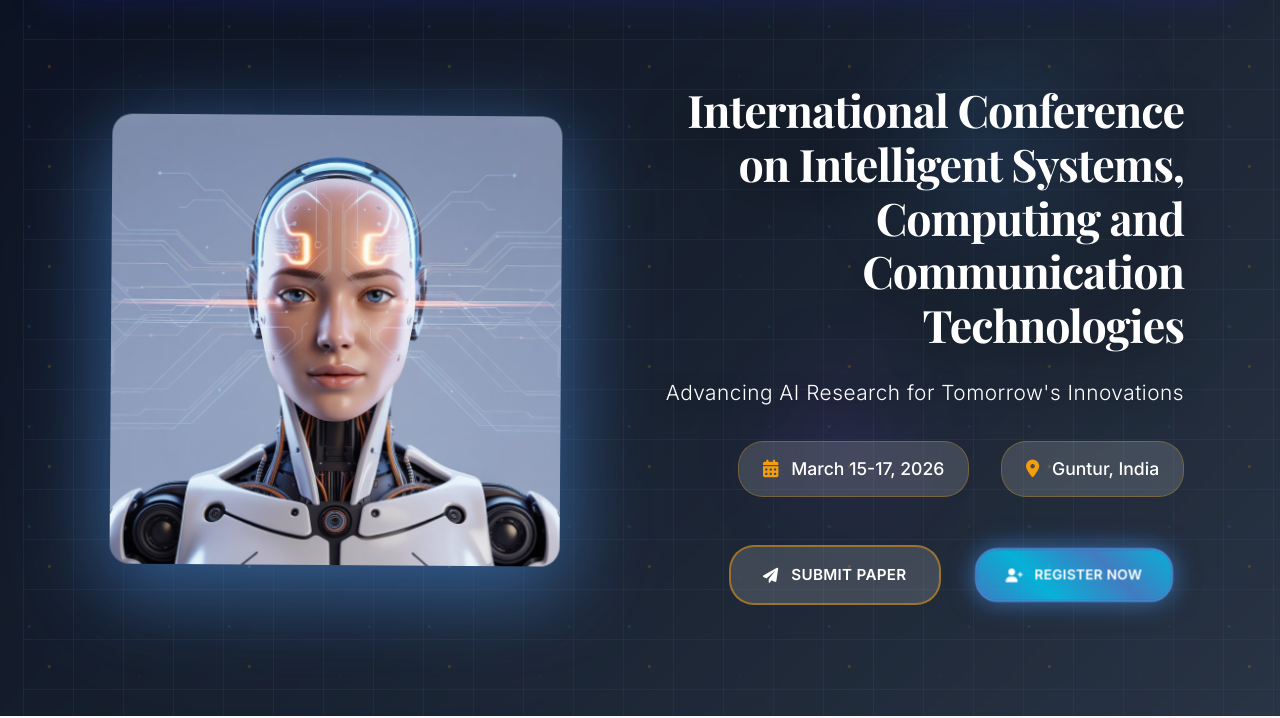
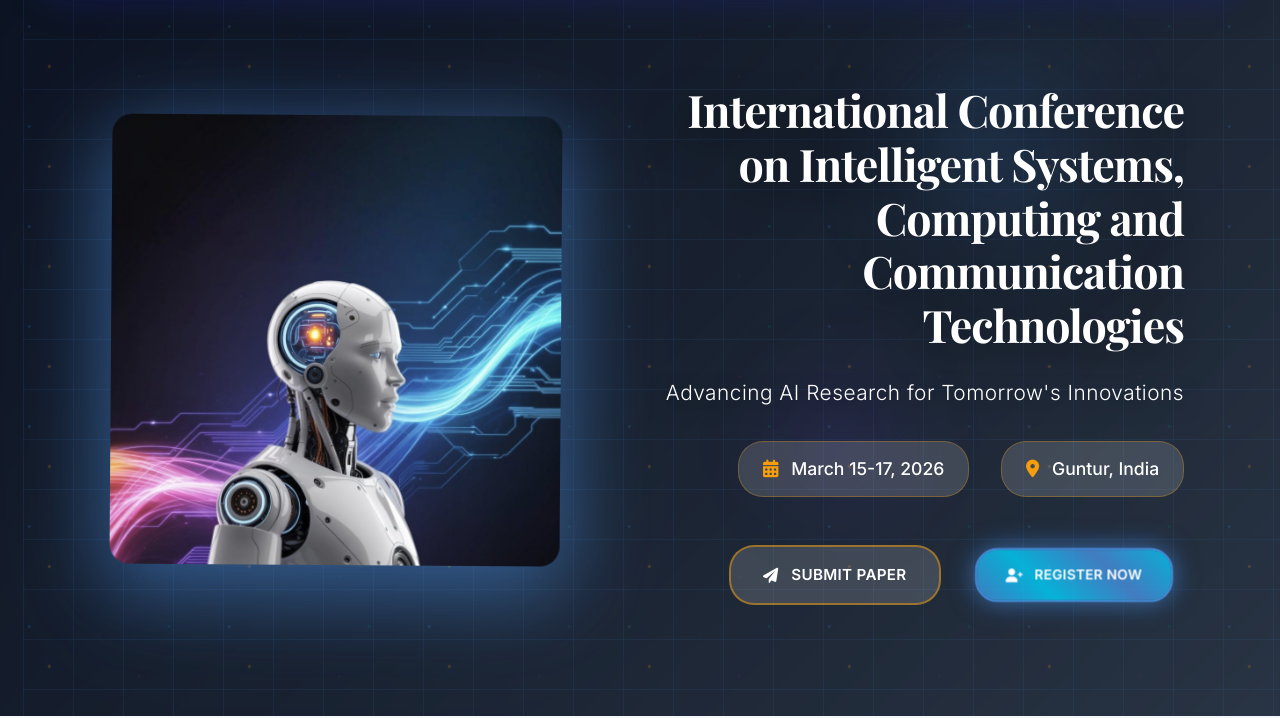
Before and after one commit to Rakshit-Rishi/KITSCON, a plain HTML site: page index.html in a window 1280 px wide. Shown: the part 84-802 px from the top of the page. Drawn offline with nearby package versions, Linux system fonts and the light colour scheme.

Commit message:
Update index.html

```diff
--- a/index.html
+++ b/index.html
@@ -2225,7 +2225,7 @@
 
         <div class="hero-robot">
             <div class="robot-container">
-                <img src="kitsheroo.jpeg" alt="KITS" class="robot-image">
+                <img src="kitsheronew.jpg" alt="KITS" class="robot-image">
             </div>
         </div>
 
```
